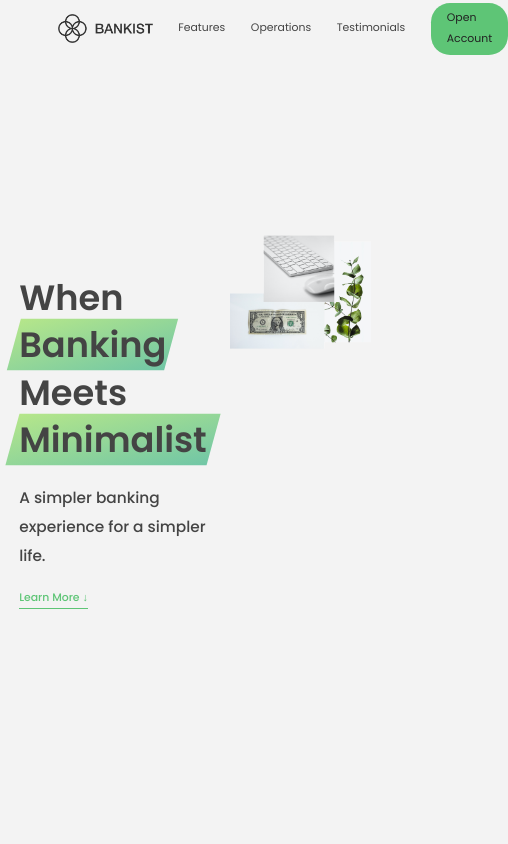
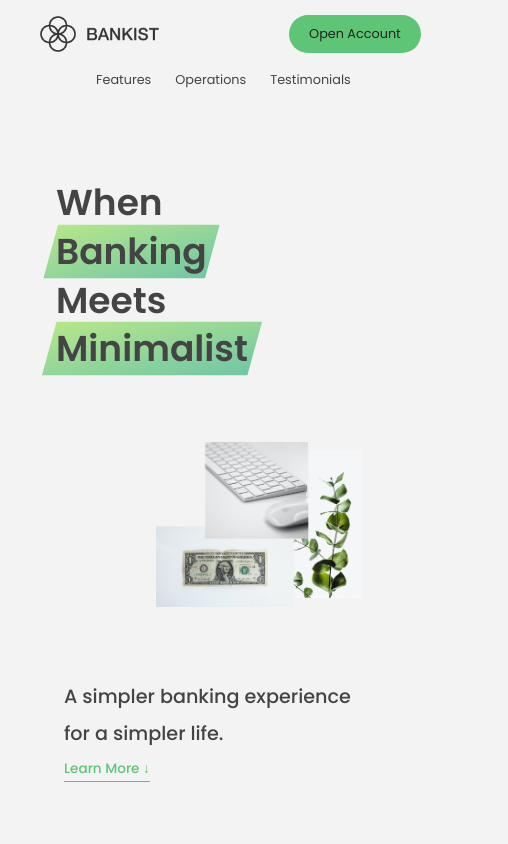
Before and after one commit to Frank-Pechar/js-bank-landing-page, a plain HTML site: page index.html in a window 390 px wide. Shown: the top 844 px of the page, 508 px wide, since content can reach past the window. Drawn offline with Linux system fonts and the light colour scheme.

Commit message:
Added responsive design and other formatting changes.

```diff
--- a/style.css
+++ b/style.css
@@ -21,7 +21,7 @@
 html {
   font-size: 62.5%;
   /* font-size: clamp(0.5rem, 1.5vw, 1.5rem); */
-  font-size: clamp(0.5rem, 0.7vw, 1rem);
+  font-size: clamp(0.5rem, 0.5vw + 0.3rem, 1rem);
   box-sizing: border-box;
 }
 
@@ -34,9 +34,8 @@ body {
 }
 
 .section {
-  padding: 15rem 3rem;
+  padding: 10rem 3rem;
   border-top: 1px solid #ddd;
-
   transition: transform 1s, opacity 1s;
 }
 
@@ -112,12 +111,15 @@ img {
 }
 
 .nav {
-  display: flex;
+  display: grid;
+  grid-template-rows: 1fr 1fr;
+  grid-template-columns: repeat(3, minmax(max-content, 1fr));
+  /* grid-template-columns: 1fr 1fr minmax(max-content, 1fr); */
   justify-content: space-between;
   align-items: center;
   height: 9rem;
   width: 100%;
-  padding: 0 6rem;
+  /* margin-inline: 2rem; */
   z-index: 100;
 }
 
@@ -127,32 +129,37 @@ img {
 }
 
 .nav__logo {
+  grid-column: 1 / 2;
+  grid-row: 1 / 3;
   height: 4.5rem;
   transition: all 0.3s;
+  margin: 0 1.5rem 0 2rem;
 }
 
-.nav__links {
+.nav__links-nav {
+  grid-column: 2 / 3;
+  grid-row: 1 / 3;
+  justify-self: end;
   display: flex;
   align-items: center;
   list-style: none;
-}
-
-.nav__item {
-  margin-left: 4rem;
+  gap: 3rem;
+  /* margin-right: 3rem; */
 }
 
 .nav__link:link,
 .nav__link:visited {
-  font-size: 1.7rem;
+  font-size: 1.6rem;
   font-weight: 400;
   color: inherit;
   text-decoration: none;
-  display: block;
+  display: inline-block;
   transition: all 0.3s;
 }
 
 .nav__link--btn:link,
 .nav__link--btn:visited {
+  text-align: center;
   padding: 0.8rem 2.5rem;
   border-radius: 3rem;
   background-color: var(--color-primary);
@@ -166,6 +173,13 @@ img {
   color: #333;
 }
 
+.nav__open-act {
+  grid-column: 3 / 4;
+  grid-row: 1 / 3;
+  justify-self: end;
+  margin: 0 2rem 0 1.5rem;
+}
+
 .header {
   padding: 0 3rem;
   height: 100vh;
@@ -176,33 +190,47 @@ img {
 
 .header__title {
   flex: 1;
-
   max-width: 115rem;
   display: grid;
-  grid-template-columns: 3fr 2fr;
-  row-gap: 3rem;
+  grid-template-columns: 1fr 1fr;
+  grid-template-rows: 2fr 0.3fr 0.3fr;
   align-content: center;
   justify-content: center;
-
-  align-items: start;
-  justify-items: start;
+  align-items: center;
+  justify-items: center;
 }
 
 h1 {
-  font-size: 5.5rem;
+  transform: translateY(-8rem);
+  margin-left: 4rem;
+  grid-column: 1 / 2;
+  grid-row: 1 / 2;
+  font-size: 4.5rem;
   line-height: 1.35;
 }
 
 h4 {
+  grid-column: 1 / 3;
+  grid-row: 2 / 3;
   font-size: 2.4rem;
   font-weight: 500;
+  justify-self: start;
+  margin-left: 5rem;
+}
+
+.btn--scroll-to {
+  grid-column: 1 / 3;
+  grid-row: 3 / 4;
+  justify-self: start;
+  align-self: start;
+  margin-left: 5rem;
 }
 
 .header__img {
-  width: 100%;
+  width: min(100%, 30rem);
   grid-column: 2 / 3;
-  grid-row: 1 / span 4;
-  transform: translateY(-6rem);
+  grid-row: 1 / 2;
+  transform: translateY(6rem);
 }
 
 .highlight {
@@ -223,11 +251,57 @@ h4 {
   background-image: var(--gradient-primary);
 }
 
+@media only screen and (max-width: 570px) {
+  .nav {
+    height: 13rem;
+  }
+
+  .nav__logo {
+    grid-row: 1 / 2;
+    margin-block: 2rem;
+  }
+
+  .nav__links-nav {
+    justify-self: start;
+    grid-column: 1 / 4;
+    grid-row: 2 / 3;
+    margin-block: 2rem;
+    margin-left: 9rem;
+    transform: translateY(-2rem);
+  }
+
+  .nav__open-act {
+    grid-column: 3 / 4;
+    grid-row: 1 / 2;
+  }
+}
+
+@media only screen and (max-width: 450px) {
+  .header__img {
+    grid-column: 1 / 3;
+    transform: translate(8rem, 17rem);
+    width: 60%;
+  }
+  h1 {
+    transform: translateY(-14rem);
+  }
+}
+
+@media only screen and (max-width: 380px) {
+  .nav__links-nav {
+    margin-left: 3rem;
+  }
+}
+
+/***************************************************************/
+
 .features {
   display: grid;
-  grid-template-columns: 1fr 1fr;
+  width: 100%;
+  grid-template-columns: repeat(2, minmax(120px, 1fr));
+  align-items: center;
   gap: 4rem;
-  margin: 0 12rem;
+  margin: 0 auto;
 }
 
 .features__img {
@@ -235,7 +309,7 @@ h4 {
 }
 
 .features__feature {
-  align-self: center;
+  align-self: start;
   justify-self: center;
   width: 70%;
   font-size: 1.5rem;
@@ -262,6 +336,8 @@ h4 {
   font-size: 2rem;
   margin-bottom: 1rem;
 }
+
+/***************************************************************/
 
 .operations {
   max-width: 100rem;
@@ -309,7 +385,6 @@ h4 {
 
 .operations__content {
   display: none;
-
   font-size: 1.7rem;
   padding: 2.5rem 7rem 6.5rem 7rem;
 }
@@ -364,25 +439,84 @@ h4 {
   fill: var(--color-tertiary);
 }
 
+@media only screen and (max-width: 500px) {
+  .operations__tab {
+    padding: 1.5rem 2rem;
+  }
+  .operations__tab-container span {
+    display: none;
+  }
+  .operations__content {
+    padding: 2.5rem 4rem 6.5rem 4rem;
+  }
+  .operations__content p {
+    margin-top: 1rem;
+    grid-column: 1 / 3;
+  }
+}
+
+/***************************************************************/
+
 .slider {
   max-width: 100rem;
-  height: 50rem;
+  height: 55rem;
+  /* height: 100vw; */
   margin: 0 auto;
   position: relative;
   overflow: hidden;
+  display: flex;
+  flex-direction: column;
+  justify-content: start;
+  align-content: center;
+}
+
+/* @media only screen and (max-width: 1050px) {
+  .slider {
+    height: 55rem;
+  }
+} */
+
+@media only screen and (max-width: 580px) {
+  .slider {
+    height: calc(1030px - 100vw);
+    /* height: 100vw; */
+    /* height: 75rem; */
+  }
+}
+
+@media only screen and (max-width: 500px) {
+  .slider {
+    /* height: 85rem; */
+  }
+}
+
+@media only screen and (max-width: 410px) {
+  .slider {
+    /* height: 90rem; */
+  }
+}
+
+@media only screen and (max-width: 360px) {
+  .slider {
+    /* height: 95rem; */
+  }
 }
 
 .slide {
   position: absolute;
-  top: 0;
+  top: 1rem;
   width: 100%;
   height: 50rem;
-
   display: flex;
   align-items: center;
   justify-content: center;
+  transition: transform 1s;
+}
 
-  transition: transform 1s;
+@media only screen and (max-width: 500px) {
+  .slide {
+    top: 10rem;
+  }
 }
 
 .slide > img {
@@ -419,7 +553,7 @@ h4 {
 
 .dots {
   position: absolute;
-  bottom: 5%;
+  bottom: 1%;
   left: 50%;
   transform: translateX(-50%);
   display: flex;
@@ -451,10 +585,22 @@ h4 {
   position: relative;
 }
 
+@media only screen and (max-width: 400px) {
+  .testimonial {
+    top: 6rem;
+  }
+}
+
+@media only screen and (max-width: 360px) {
+  .testimonial {
+    top: 8rem;
+  }
+}
+
 .testimonial::before {
   content: '\201C';
   position: absolute;
-  top: -5.7rem;
+  top: -3.7rem;
   left: -6.8rem;
   line-height: 1;
   font-size: 20rem;
@@ -535,6 +681,7 @@ h4 {
 .footer__nav {
   list-style: none;
   display: flex;
+  flex-wrap: wrap;
   justify-content: center;
   margin-bottom: 5rem;
 }
@@ -571,6 +718,7 @@ h4 {
   top: 50%;
   left: 50%;
   transform: translate(-50%, -50%);
+  width: 100%;
   max-width: 60rem;
   background-color: #f3f3f3;
   padding: 5rem 6rem;
@@ -598,7 +746,7 @@ h4 {
 }
 
 .modal__form {
-  margin: 0 3rem;
+  /* margin: 0 3rem; */
   display: grid;
   grid-template-columns: 1fr 2fr;
   align-items: center;
@@ -650,10 +798,3 @@ h4 {
   font-size: 1.5rem;
   font-weight: 400;
 }
-
-@media only screen and (max-width: 750px) {
-  html {
-    /* font-size: clamp(0.5rem, 0.7vw, 1rem); */
-    font-size: clamp(0.4rem, 0.7vw, 1rem);
-  }
-}
```
